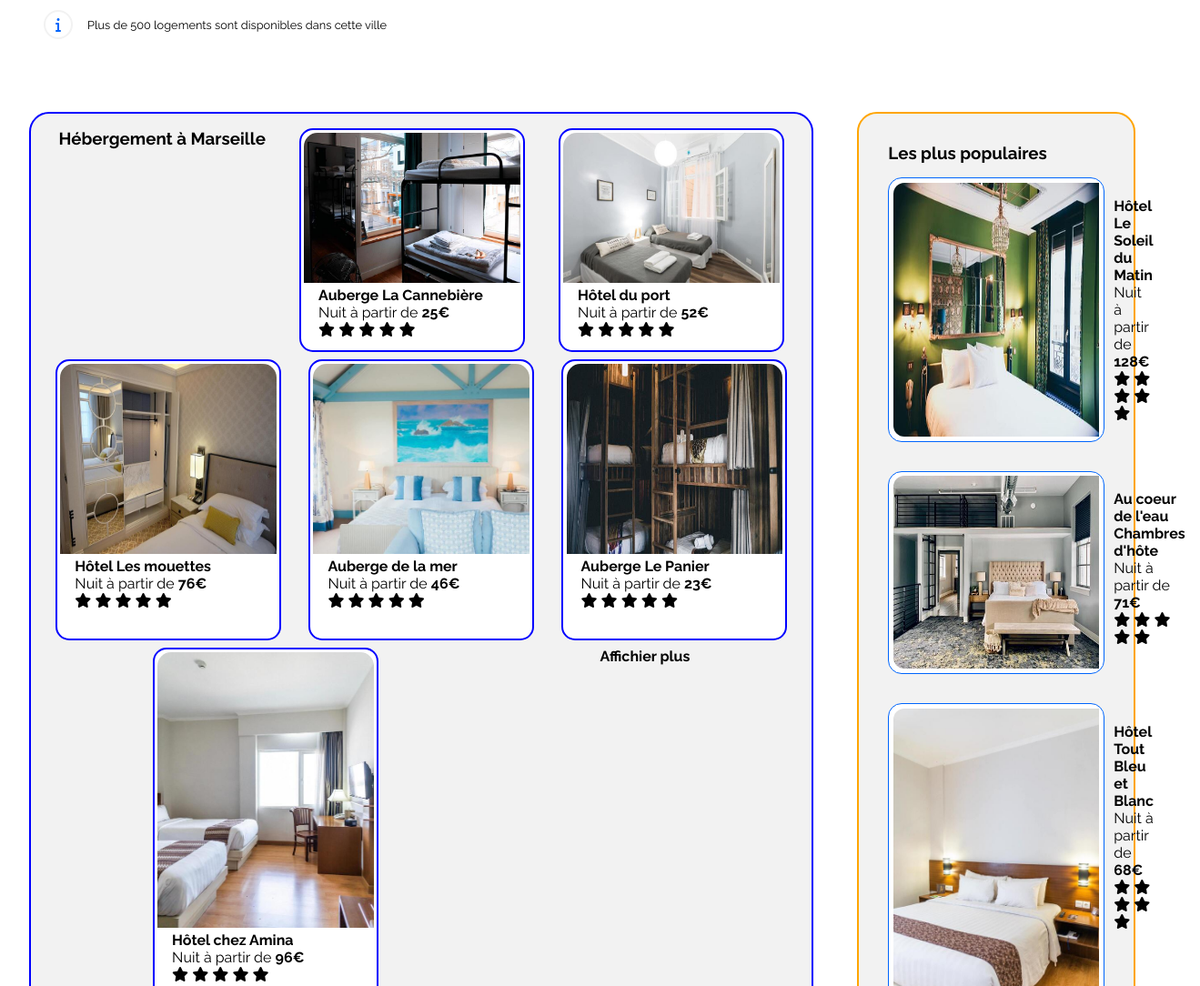
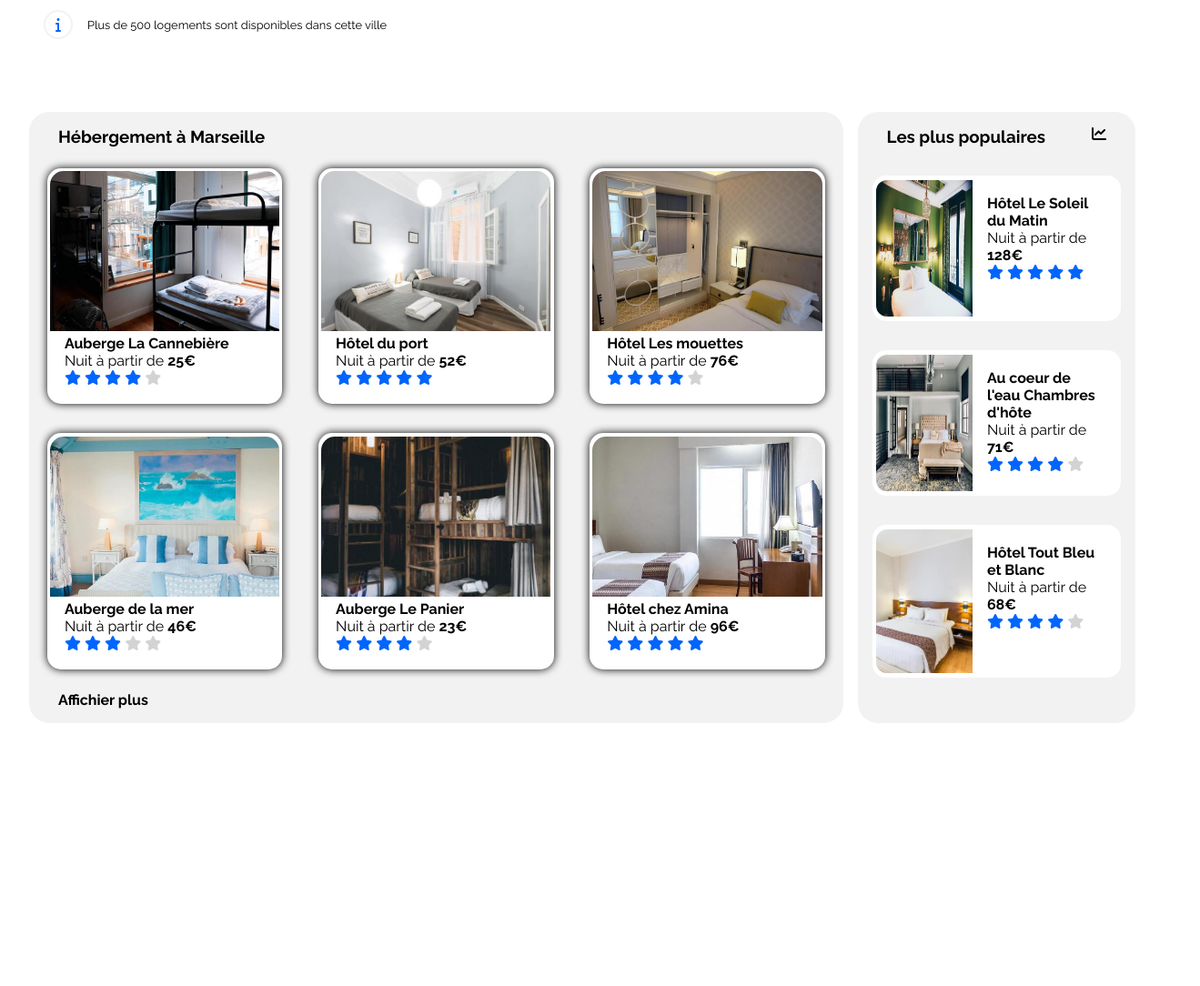
Before and after one commit to yxwangOCR/YixuanWANG_P2_02102021_Reservia, a plain HTML site: page index.html in a window 1280 px wide. Shown: the part 300-1384 px from the top of the page at 91% size, 1319 px wide, since content can reach past the window. After the commit the page ends 1127 px from the top, so only its background shows below. Drawn offline with Linux system fonts and the light colour scheme.

Commit message:
corrigé de section housing-list

```diff
--- a/index.html
+++ b/index.html
@@ -75,81 +75,78 @@
             <!--Hébergement à Marseille-->
             <div class="housing-list">
                 <h3>Hébergement à Marseille</h3>
+                <div class="housing-card-list">
                     <div class="housing-card">
                         <img src="images/1-auberge.jpg" alt="image_Auberge La Cannebière">
                         <div class="housing-card-description">
                             <h4>Auberge La Cannebière</h4>
                             <p>Nuit à partir de <strong>25€</strong></p>
-                        <i class="fas fa-star"></i>
-                        <i class="fas fa-star"></i>
-                        <i class="fas fa-star"></i>
-                        <i class="fas fa-star"></i>
-                        <i class="fas fa-star"></i>
+                            <i class="fas fa-star blue-rating"></i>
+                            <i class="fas fa-star blue-rating"></i>
+                            <i class="fas fa-star blue-rating"></i>
+                            <i class="fas fa-star blue-rating"></i>
+                            <i class="fas fa-star gray-rating"></i>
                         </div>
                     </div>
-
                     <div class="housing-card">
                         <img src="images/2-port.jpg" alt="image_hôtel_du_port">
                         <div class="housing-card-description">
                             <h4>Hôtel du port</h4>
                             <p>Nuit à partir de <strong>52€</strong></p>
-                        <i class="fas fa-star"></i>
-                        <i class="fas fa-star"></i>
-                        <i class="fas fa-star"></i>
-                        <i class="fas fa-star"></i>
-                        <i class="fas fa-star"></i>
+                            <i class="fas fa-star blue-rating"></i>
+                            <i class="fas fa-star blue-rating"></i>
+                            <i class="fas fa-star blue-rating"></i>
+                            <i class="fas fa-star blue-rating"></i>
+                            <i class="fas fa-star blue-rating"></i>
                         </div>
                     </div>
-
                     <div class="housing-card">
                         <img src="images/3-mouettes.jpg" alt="image_hôtel_les_mouettes">
                         <div class="housing-card-description">
                             <h4>Hôtel Les mouettes</h4>
                             <p>Nuit à partir de <strong>76€</strong></p>
-                        <i class="fas fa-star"></i>
-                        <i class="fas fa-star"></i>
-                        <i class="fas fa-star"></i>
-                        <i class="fas fa-star"></i>
-                        <i class="fas fa-star"></i>
+                            <i class="fas fa-star blue-rating"></i>
+                            <i class="fas fa-star blue-rating"></i>
+                            <i class="fas fa-star blue-rating"></i>
+                            <i class="fas fa-star blue-rating"></i>
+                            <i class="fas fa-star gray-rating"></i>
                         </div>
                     </div>
-
                     <div class="housing-card">
                         <img src="images/4-mer.jpg" alt="image_Auberge_de_la_mer">
                         <div class="housing-card-description">
                             <h4>Auberge de la mer</h4>
                             <p>Nuit à partir de <strong>46€</strong></p>
-                        <i class="fas fa-star"></i>
-                        <i class="fas fa-star"></i>
-                        <i class="fas fa-star"></i>
-                        <i class="fas fa-star"></i>
-                        <i class="fas fa-star"></i>
+                            <i class="fas fa-star blue-rating"></i>
+                            <i class="fas fa-star blue-rating"></i>
+                            <i class="fas fa-star blue-rating"></i>
+                            <i class="fas fa-star gray-rating"></i>
+                            <i class="fas fa-star gray-rating"></i>
                         </div>
                     </div>
-
                     <div class="housing-card">
                         <img src="images/5-panier.jpg" alt="image_auberge_le_panier">
                         <div class="housing-card-description">
                             <h4>Auberge Le Panier</h4>
                             <p>Nuit à partir de <strong>23€</strong></p>
-                        <i class="fas fa-star"></i>
-                        <i class="fas fa-star"></i>
-                        <i class="fas fa-star"></i>
-                        <i class="fas fa-star"></i>
-                        <i class="fas fa-star"></i>
+                            <i class="fas fa-star blue-rating"></i>
+                            <i class="fas fa-star blue-rating"></i>
+                            <i class="fas fa-star blue-rating"></i>
+                            <i class="fas fa-star blue-rating"></i>
+                            <i class="fas fa-star gray-rating"></i>
                         </div>
                     </div>
-
                     <div class="housing-card">
                         <img src="images/6-amina.jpg" alt="image_Hôtel_chez_Amina">
                         <div class="housing-card-description">
                             <h4>Hôtel chez Amina</h4>
                             <p>Nuit à partir de <strong>96€</strong></p>
-                        <i class="fas fa-star"></i>
-                        <i class="fas fa-star"></i>
-                        <i class="fas fa-star"></i>
-                        <i class="fas fa-star"></i>
-                        <i class="fas fa-star"></i>
+                            <i class="fas fa-star blue-rating"></i>
+                            <i class="fas fa-star blue-rating"></i>
+                            <i class="fas fa-star blue-rating"></i>
+                            <i class="fas fa-star blue-rating"></i>
+                            <i class="fas fa-star blue-rating"></i>
+                        </div>
                     </div>
                 </div>
                 <a href="#">Affichier plus</a>
@@ -157,17 +154,20 @@
 
             <!--Les plus populaires-->
             <div class="popular-list">
+                <div class="popular-title">
                     <h3>Les plus populaires</h3>
+                    <i class="fas fa-chart-line"></i>
+                </div>
                 <div class="popular-card">
                     <img src="images/7-soleil.jpg" alt="image_Hôtel_Le_Soleil_du_Matin">
                     <div class="popular-card-description">
                         <h4>Hôtel Le Soleil du Matin</h4>
                         <p>Nuit à partir de <strong>128€</strong></p>
-                        <i class="fas fa-star"></i>
-                        <i class="fas fa-star"></i>
-                        <i class="fas fa-star"></i>
-                        <i class="fas fa-star"></i>
-                        <i class="fas fa-star"></i>
+                        <i class="fas fa-star blue-rating"></i>
+                        <i class="fas fa-star blue-rating"></i>
+                        <i class="fas fa-star blue-rating"></i>
+                        <i class="fas fa-star blue-rating"></i>
+                        <i class="fas fa-star blue-rating"></i>
                     </div>
                 </div>
                 <div class="popular-card">
@@ -175,11 +175,11 @@
                     <div class="popular-card-description">
                         <h4>Au coeur de l'eau Chambres d'hôte</h4>
                         <p>Nuit à partir de <strong>71€</strong></p>
-                        <i class="fas fa-star"></i>
-                        <i class="fas fa-star"></i>
-                        <i class="fas fa-star"></i>
-                        <i class="fas fa-star"></i>
-                        <i class="fas fa-star"></i>
+                        <i class="fas fa-star blue-rating"></i>
+                        <i class="fas fa-star blue-rating"></i>
+                        <i class="fas fa-star blue-rating"></i>
+                        <i class="fas fa-star blue-rating"></i>
+                        <i class="fas fa-star gray-rating"></i>
                     </div>
                 </div>
                 <div class="popular-card">
@@ -187,11 +187,11 @@
                     <div class="popular-card-description">
                         <h4>Hôtel Tout Bleu et Blanc</h4>
                         <p>Nuit à partir de <strong>68€</strong></p>
-                        <i class="fas fa-star"></i>
-                        <i class="fas fa-star"></i>
-                        <i class="fas fa-star"></i>
-                        <i class="fas fa-star"></i>
-                        <i class="fas fa-star"></i>
+                        <i class="fas fa-star blue-rating"></i>
+                        <i class="fas fa-star blue-rating"></i>
+                        <i class="fas fa-star blue-rating"></i>
+                        <i class="fas fa-star blue-rating"></i>
+                        <i class="fas fa-star gray-rating"></i>
                     </div>
                 </div>
             </div>
--- a/style.css
+++ b/style.css
@@ -191,89 +191,139 @@ padding: 1rem 0;
 .recommendation-list{
     display: flex;
     padding: 2rem;
-    gap: 3rem;
+    gap: 1rem;
 }
 
 /*Hébergement à Marseille*/
 .housing-list{
-    border: 2px solid blue;
     background-color: #f2f2f2;
-    flex-basis: 66.5%;
+    flex-basis: 66%;
     display: flex;
     flex-wrap: wrap;
     flex-basis: 100%;
-    justify-content: space-around;
     border-radius: 22px;
     gap: 0.5rem;
     padding:1rem;
 }
 
-.housing-list .housing-card{
-    width: 100%;
-    border: 2px solid blue;
+.housing-card-list{
+    display: flex;
+    flex-wrap: wrap;
+    justify-content: space-around;
+    gap: 2rem;
+}
+
+.housing-list .housing-card-list .housing-card{
+
     background-color: white;
     border-radius: 15px;
-    flex-direction: column;
     flex-basis: 30%;
     padding: 0.2rem;
+    box-shadow: 0 0 10px;/*offset-x | offset-y | blur-radius*/
 }
 
-.housing-list .housing-card img{
+.housing-list .housing-card-list .housing-card img{
     width: 100%;
-    height: 70%;
+    height: 11rem;
     border-radius: 15px 15px 0 0;
+    object-fit: cover;
 
 }
 
-.housing-list .housing-card-description{
+.housing-card .housing-card-description{
     padding: 0 1rem; /*卡片文字与图片之间的top距离和左右距离*/
     margin-bottom: 1rem;
+}
+
+.blue-rating{
+    color:#0065FC;
+}
+.gray-rating{
+    color:lightgrey;
+}
+
+.housing-list h3{
+    padding-bottom: 1rem;
+    margin-left:1rem;
 }
 
 .housing-list a{
     text-decoration: none;
     color: black;
     font-weight: bold;
+    padding-top: 1rem;
+    margin-left:1rem;
 }
 
+
+
 /*Les plus polulaires*/
+
 .popular-list{
-    border: 2px solid orange;
     background-color: #f2f2f2;
     flex-basis: 33.5%;
     display: flex;
     flex-direction: column;
-    padding: 2rem;
+    padding: 0 1rem;
     border-radius: 22px;
 }
 .popular-list .popular-card{
-    width: 100%;
-    height: 100%;
+    min-width: 11rem;
+    min-height: 10rem;
     display: flex;
     padding: 0.3rem;
     margin: 1rem auto;
-    border:1px solid #0065FC;
     background-color: white;
     border-radius: 15px;
 }
 
 .popular-list .popular-card img{
-    flex-basis: 100%;
-    width: 100%;
+    width: 40%;
+    height: auto;
     border-radius: 12px 0 0 12px;
 }
 
 .popular-list .popular-card-description{
     flex-direction: column;
     padding: 1rem;
+    flex-basis: 100%; /*图片尺寸由大小不一变成一样大*/
 }
+
+.popular-title{
+    display: flex;
+    justify-content: space-between;
+    padding:1rem;
+}
+
+
 
 @media(max-width:900px){
 
     .recommendation-list{
         flex-direction: column;
     }
+
+    .housing-list{
+        background-color: white;
+        flex-direction: column;
+    }
     .popular-list{
         order: -1;
+        background-color: pink;/*Test*/
     }
+
+    .popular-list .popular-card{
+        width: 100%;
+        height: 10rem;
+    }
+
+    .housing-card-list{
+        flex-direction: column;
+    }
+
+    .housing-list .housing-card-list .housing-card img{
+        object-fit: top;
+    }
+
+
 }
```
Lines whose indentation alone changed are shown as unchanged.
